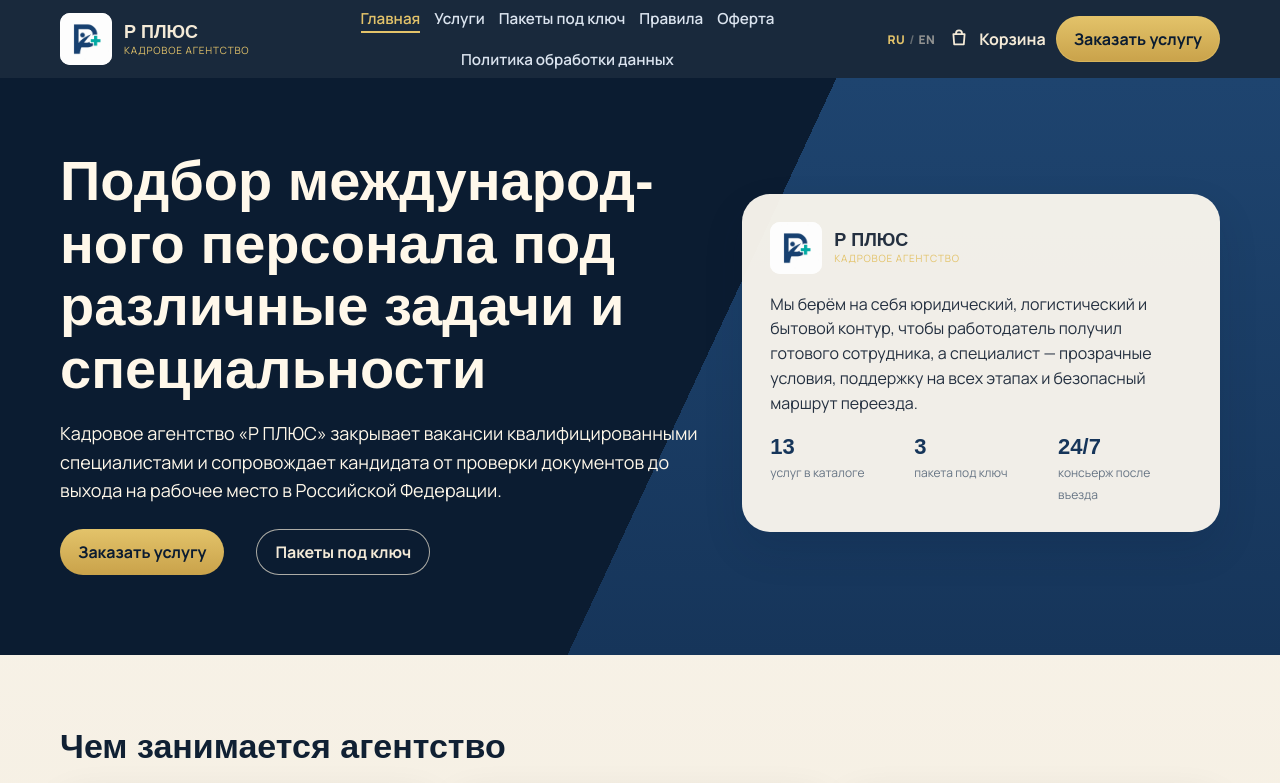
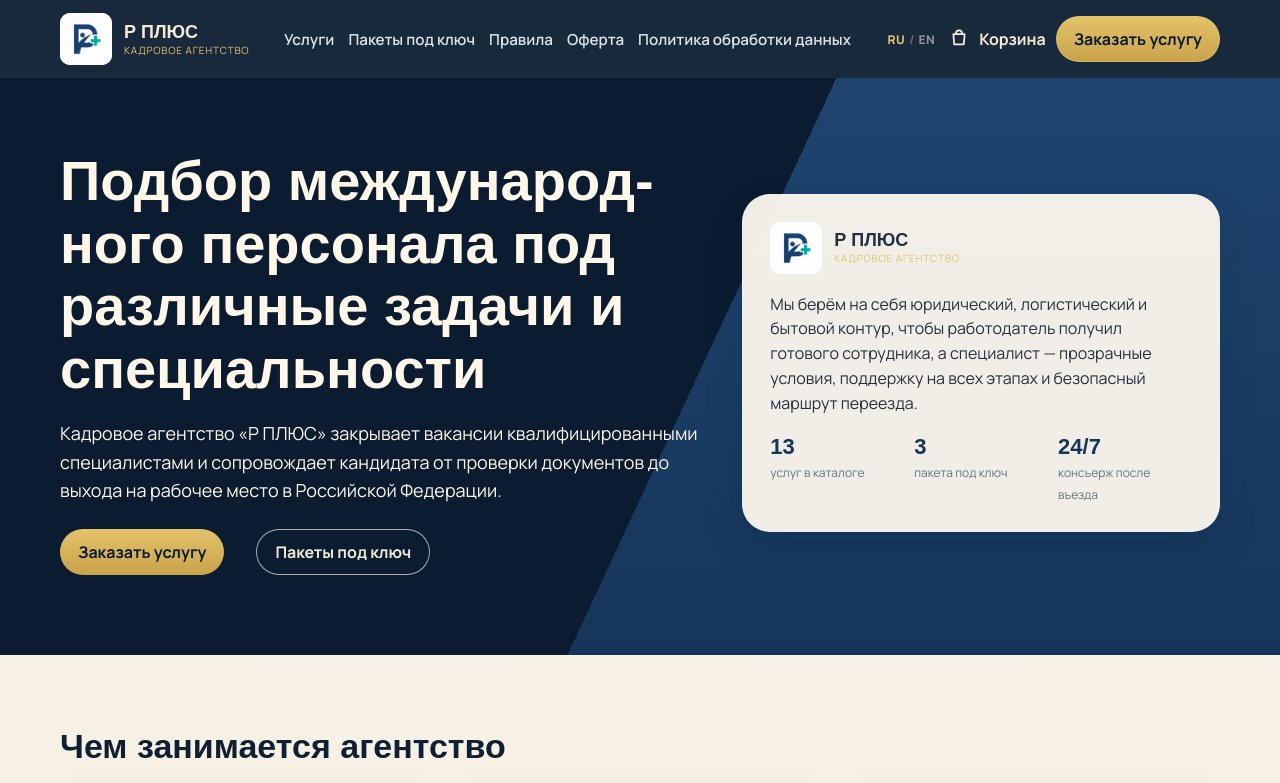
Before and after one commit to fdavis10/safety-market, a React (Vite) app in the folder frontend/: page / in a window 1280 px wide. Shown: the top 783 px of the page. Built offline with nearby package versions, Linux system fonts and the light colour scheme; no server answers; a web font is replaced by a local one; what i18n-iso-countries would draw is missing.

Commit message:
Hide Home link in desktop nav to keep menu on one line.
Co-authored-by: Cursor <cursoragent@cursor.com>

```diff
--- a/frontend/src/components/Header.jsx
+++ b/frontend/src/components/Header.jsx
@@ -53,7 +53,7 @@ export default function Header() {
             </button>
           </div>
           <nav className={`nav ${open ? 'open' : ''}`}>
-            <NavLink to="/" end viewTransition onClick={close}>
+            <NavLink to="/" end viewTransition onClick={close} className="nav-home">
               {t('nav.home')}
             </NavLink>
             <NavLink to="/services" viewTransition onClick={close}>
--- a/frontend/src/index.css
+++ b/frontend/src/index.css
@@ -176,7 +176,7 @@ main {
 
 .nav {
   display: flex;
-  flex-wrap: wrap;
+  flex-wrap: nowrap;
   gap: 12px 14px;
   justify-content: center;
 }
@@ -189,6 +189,10 @@ main {
   padding: 4px 0;
   font-size: 0.95rem;
   white-space: nowrap;
+}
+
+.nav-home {
+  display: none;
 }
 
 .nav a::after {
@@ -2086,6 +2090,10 @@ html:active-view-transition .page-enter {
     animation: page-in 0.55s cubic-bezier(0.33, 1, 0.68, 1);
   }
 
+  .header-inner.open .nav-home {
+    display: block;
+  }
+
   .package-card.featured,
   .package-card.featured:hover,
   .package-card:hover,
```
